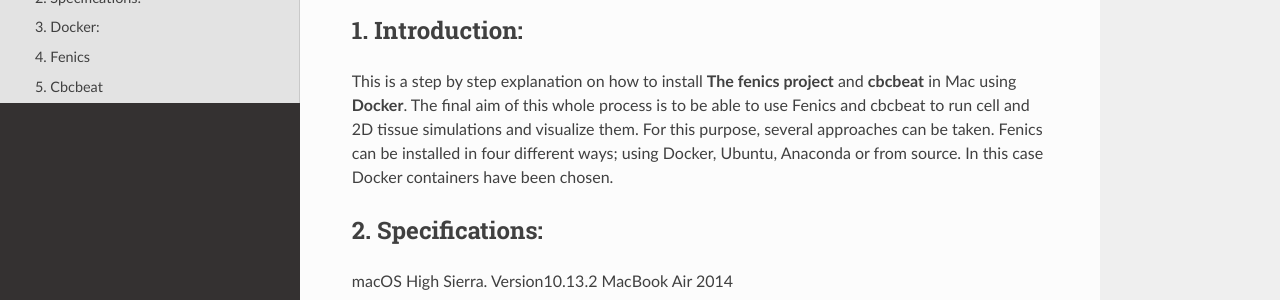
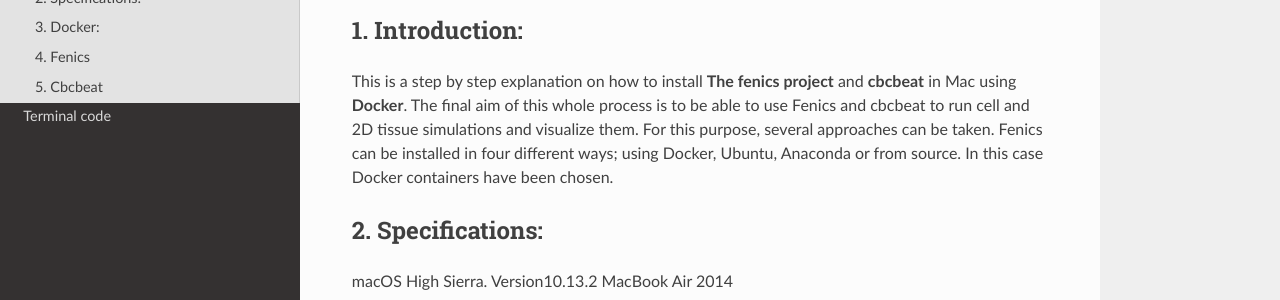
Before and after one commit to ErikaKvalem/Documentation-2018-MkDocs, an MkDocs documentation site: the page built from docs/index.md, in a window 1280 px wide. Shown: the part 183-483 px from the top of the page. Built offline with MkDocs 1.6.1, drawn with Linux system fonts in a browser that asks for light colours; nearby versions of some CDN libraries; old or Windows-style settings are respelled for this version of MkDocs.

Commit message:
Update mkdocs.yml

```diff
--- a/mkdocs.yml
+++ b/mkdocs.yml
@@ -1,6 +1,6 @@
 site_name: Documentation Simula 2018
 pages:
      - Home: index.md
-     #- About: about.md
+     - Terminal code: tcode.md
 
 theme: readthedocs
```
